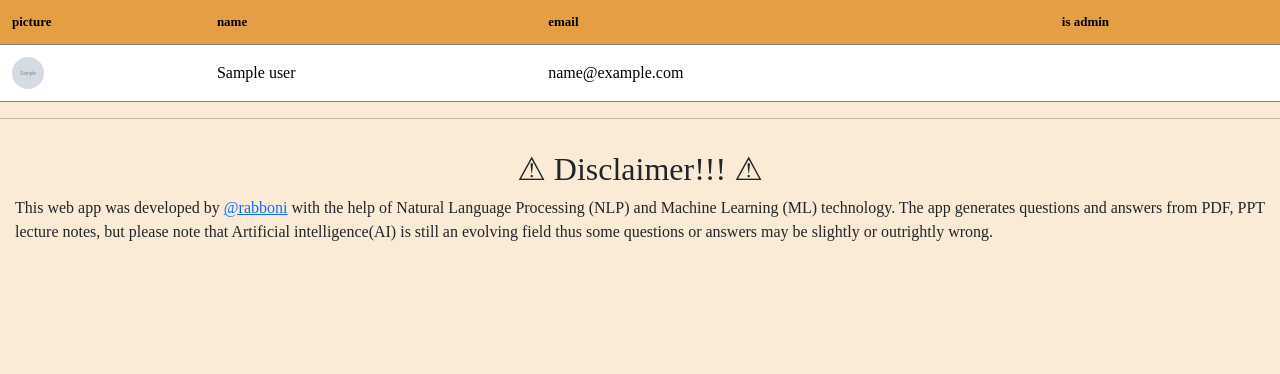
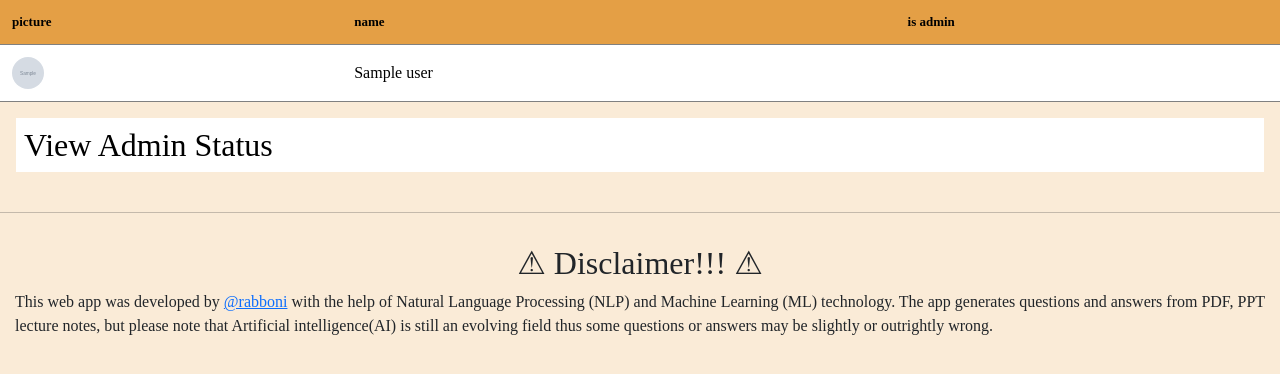
Before and after one commit to Gideon00/path-pharm, a Flask app: template templates/change_admin.html in a window 1280 px wide. Shown: the part 76-450 px from the top of the page. Run offline with Flask 3, Linux system fonts and the light colour scheme; the template is opened without the code that fills it: most values are stand-ins (such as "Sample title", 1, 10 or a date in 2020); grey boxes marked "Sample" are stand-in pictures; parts of the project's set-up code (start-up, migrations or seed data) failed here and were passed over; some libraries are stand-ins or nearby versions; some web fonts are replaced.

Commit message:
Update change_admin.html

```diff
--- a/templates/change_admin.html
+++ b/templates/change_admin.html
@@ -3,10 +3,10 @@
 {% block main %}
 <div class="table">
     <table>
+        <caption><h2>View Admin Status</h2></caption>
         <thead>
             <th>picture</th>
             <th>name</th>
-            <th>email</th>
             <th>is admin</th>
             {% if session["admin"] %} <th>Alter AdminStatus</th>{% endif %}
         </thead>
@@ -15,19 +15,18 @@
             <tr>
                 <td><img class="profile_img" src="{{ user.picture }}" alt="{{ user.name }}"></td>
                 <td>{{ user.name }}</td>
-                <td>{{ user.email }}</td>
                 <td>{{ user.is_admin }}</td>
                 {% if session["admin"] %}  <!-- Only show buttons to admins -->
                     <td>
                         {% if user.is_admin and session["user_id"] != user.id %}  <!-- Admins can de-admin others but not themselves -->
                             <form id="form-admin" action="/de_admin" method="post">
-                                <input class="btn btn-dark" type="submit" value="De Admin">
+                                <input class="myBtn" type="submit" value="De Admin">
                                 <input type="hidden" value="{{ user.id }}" name="id">
                                 <input type="hidden" value="{{ user.name }}" name="name">
                             </form>
                         {% elif not user.is_admin %}  <!-- Admins can make others admins -->
                             <form id="form-admin" action="/add_admin" method="post">
-                                <input class="btn btn-primary" type="submit" value="Make Admin">
+                                <input class="myBtn" type="submit" value="Make Admin">
                                 <input type="hidden" value="{{ user.id }}" name="id">
                                 <input type="hidden" value="{{ user.name }}" name="name">
                             </form>
```
